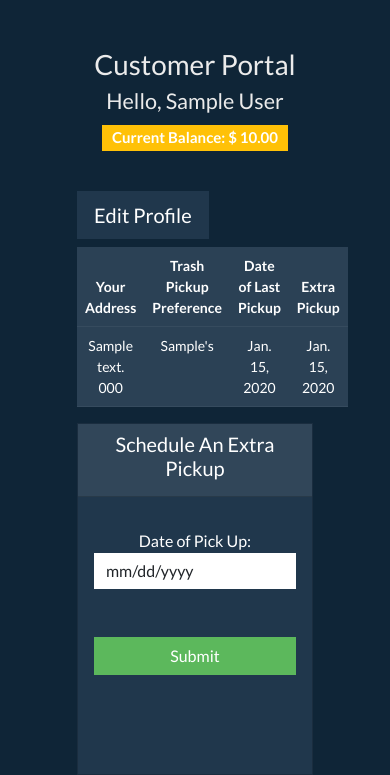
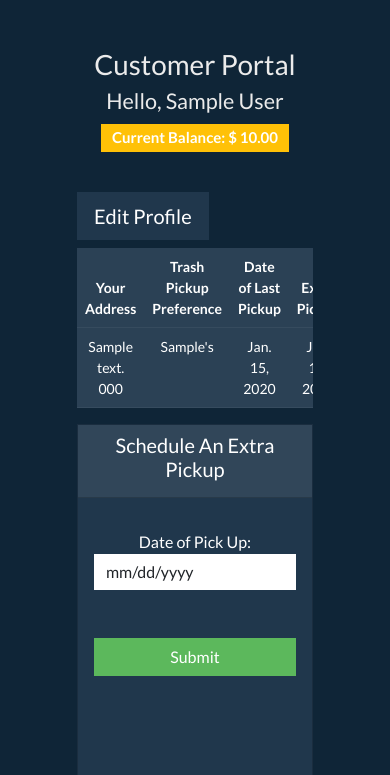
Before and after one commit to DustinFlynn297/TrashCollector, a Django app: page /customers/ in a window 390 px wide. Shown: the part 232-1007 px from the top of the page. Run offline with Django 3.2, Linux system fonts and the light colour scheme; a user stored in the database is signed in; tables that the repository leaves empty hold one stand-in row (values such as "Sample post"); parts of the project's set-up code (start-up, migrations or seed data) failed here and were passed over; some libraries are stand-ins or nearby versions.

Commit message:
customer info table is now responsive

```diff
--- a/trash_collector/customers/templates/customers/index.html
+++ b/trash_collector/customers/templates/customers/index.html
@@ -8,9 +8,9 @@
   {% if user.is_authenticated %}
     <h4>Hello, {{ logged_in_customer.name }}<br></h4>
     {% if logged_in_customer.balance <= 0 %}
-      <h5><span class="badge bg-success">Current Balance: $ {{ logged_in_customer.balance }}.00</span></h5>
+      <h5><span class="badge btn bg-success">Current Balance: $ {{ logged_in_customer.balance }}.00</span></h5>
     {% elif logged_in_customer.balance > 0 %}
-      <h5><span class="badge bg-warning">Current Balance: $ {{ logged_in_customer.balance }}.00</span></h5>
+      <h5><span class="badge btn bg-warning">Current Balance: $ {{ logged_in_customer.balance }}.00</span></h5>
     {% endif %}
     <br>
     <!-- Display baddge w/customer balance: if $0 color green | else color warning w/balance -->
@@ -21,6 +21,7 @@
     </div>
   {% endif %}
     <!--? Edit Profile - Table for displaying customer info w/edit btn caption -->
+    <div class="table-responsive">
       <table class="table table-hover table-dark text-center caption-top">
         <caption>
           <a href="{% url 'customers:edit_profile' %}">
@@ -51,6 +52,7 @@
           </tr>
         </tbody>
       </table>
+    </div>
     <!-- Columns for One-Time Pickup and Suspend -->
     <div class="row">
       <div class="col">
```
Lines whose indentation alone changed are shown as unchanged.
